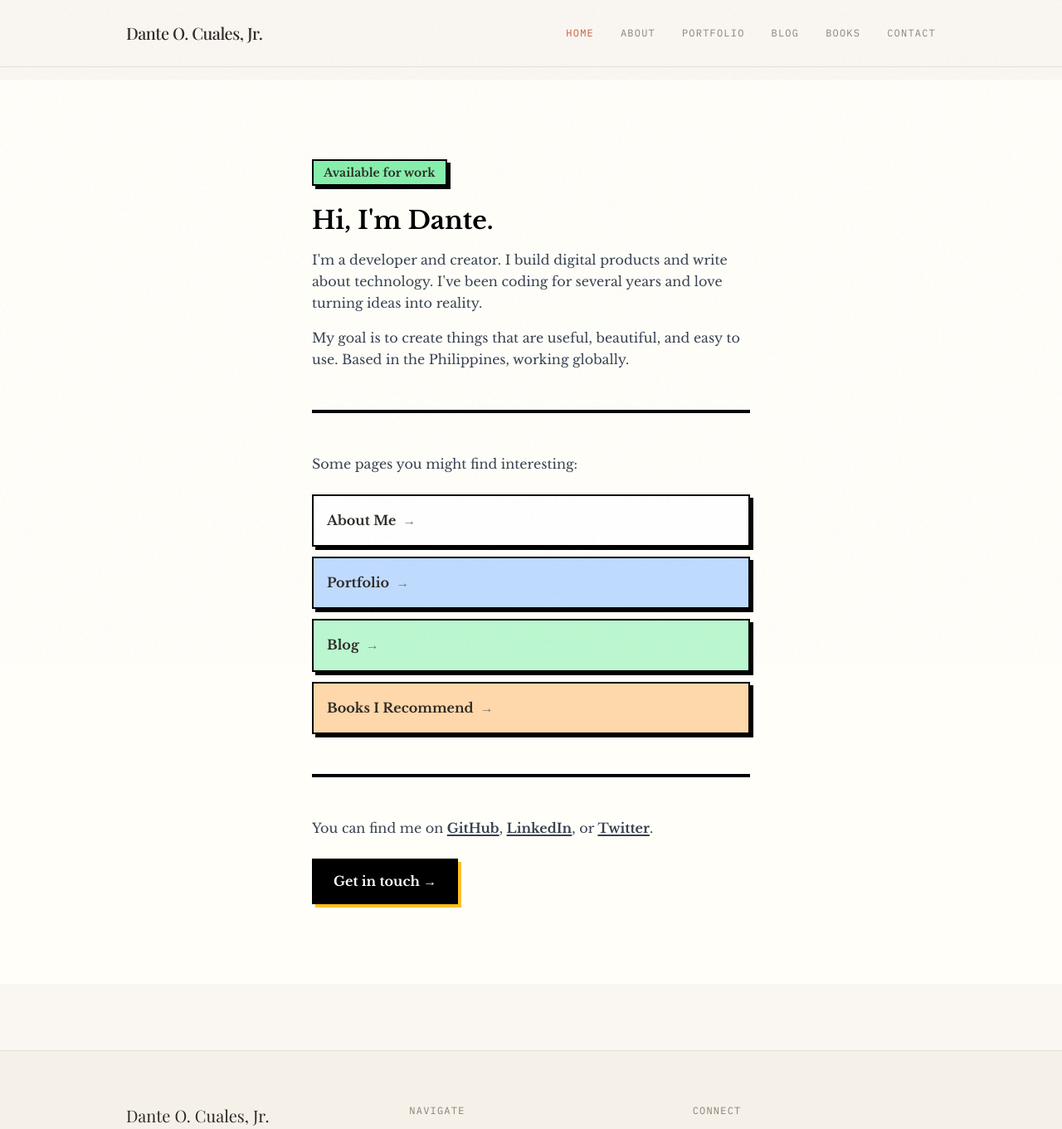
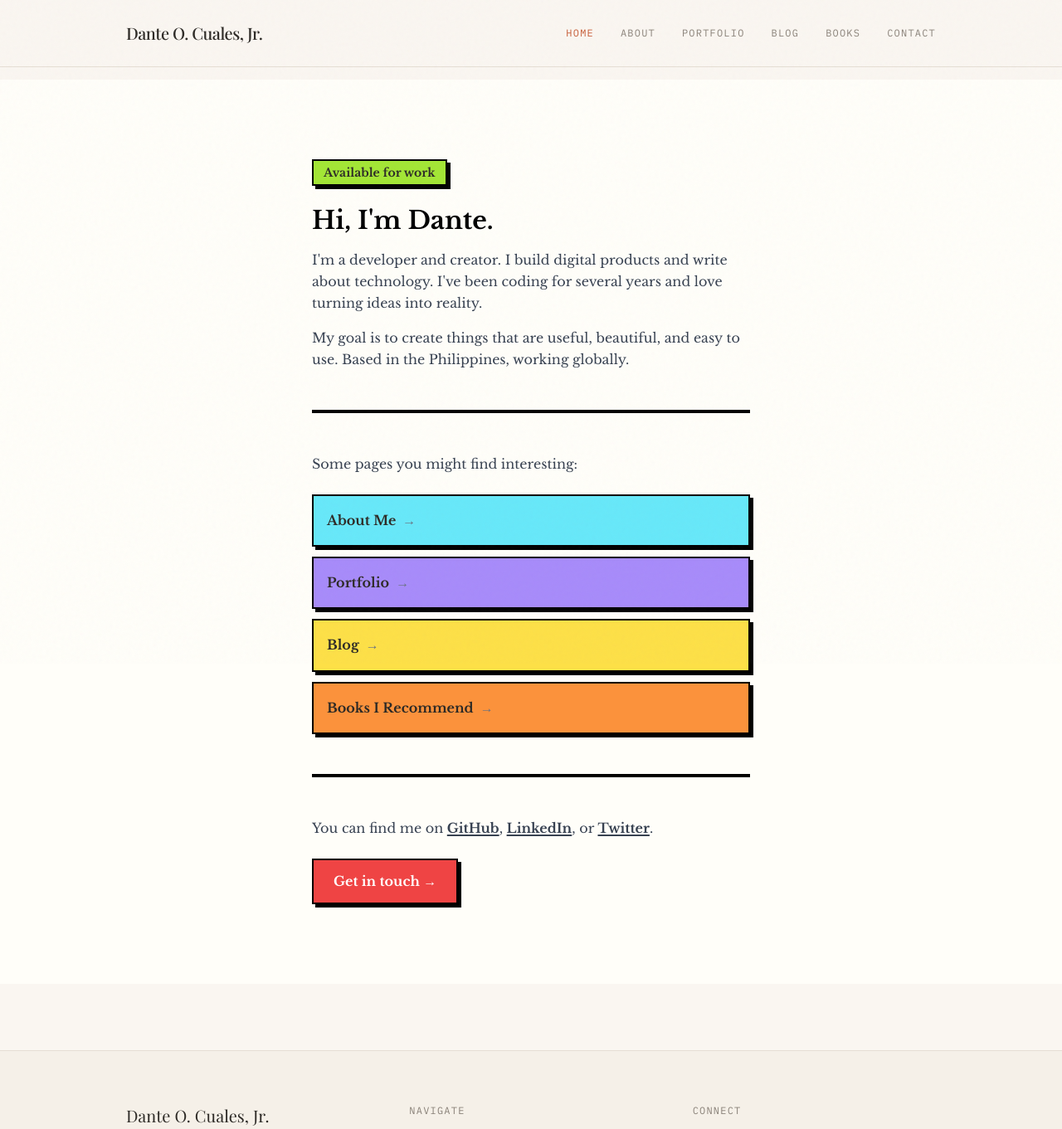
Before and after one commit to danteocualesjr/personal-website2, a Next.js app: page / in a window 1280 px wide. Shown: the top 1361 px of the page at 83% size. Built offline with nearby package versions, Linux system fonts and the light colour scheme; a web font is replaced by a local one.

Commit message:
trying a different ui

```diff
--- a/app/page.tsx
+++ b/app/page.tsx
@@ -6,7 +6,7 @@ export default function Home() {
       <main className="max-w-xl mx-auto px-6 py-16 md:py-24">
         {/* Introduction */}
         <section className="mb-12">
-          <div className="inline-block px-3 py-1 bg-green-300 border-2 border-black text-sm font-bold mb-6 shadow-[4px_4px_0px_0px_rgba(0,0,0,1)]">
+          <div className="inline-block px-3 py-1 bg-lime-400 border-2 border-black text-sm font-bold mb-6 shadow-[4px_4px_0px_0px_rgba(0,0,0,1)]">
             Available for work
           </div>
           <h1 className="text-3xl font-bold text-black mb-4">
@@ -30,28 +30,28 @@ export default function Home() {
           <div className="space-y-3">
             <Link
               href="/about"
-              className="block p-4 bg-white border-2 border-black shadow-[4px_4px_0px_0px_rgba(0,0,0,1)] hover:shadow-none hover:translate-x-1 hover:translate-y-1 transition-all"
+              className="block p-4 bg-cyan-300 border-2 border-black shadow-[4px_4px_0px_0px_rgba(0,0,0,1)] hover:shadow-none hover:translate-x-1 hover:translate-y-1 transition-all"
             >
               <span className="font-bold">About Me</span>
               <span className="text-gray-500 ml-2">→</span>
             </Link>
             <Link
               href="/portfolio"
-              className="block p-4 bg-blue-200 border-2 border-black shadow-[4px_4px_0px_0px_rgba(0,0,0,1)] hover:shadow-none hover:translate-x-1 hover:translate-y-1 transition-all"
+              className="block p-4 bg-violet-400 border-2 border-black shadow-[4px_4px_0px_0px_rgba(0,0,0,1)] hover:shadow-none hover:translate-x-1 hover:translate-y-1 transition-all"
             >
               <span className="font-bold">Portfolio</span>
               <span className="text-gray-500 ml-2">→</span>
             </Link>
             <Link
               href="/blog"
-              className="block p-4 bg-green-200 border-2 border-black shadow-[4px_4px_0px_0px_rgba(0,0,0,1)] hover:shadow-none hover:translate-x-1 hover:translate-y-1 transition-all"
+              className="block p-4 bg-yellow-300 border-2 border-black shadow-[4px_4px_0px_0px_rgba(0,0,0,1)] hover:shadow-none hover:translate-x-1 hover:translate-y-1 transition-all"
             >
               <span className="font-bold">Blog</span>
               <span className="text-gray-500 ml-2">→</span>
             </Link>
             <Link
               href="/books"
-              className="block p-4 bg-orange-200 border-2 border-black shadow-[4px_4px_0px_0px_rgba(0,0,0,1)] hover:shadow-none hover:translate-x-1 hover:translate-y-1 transition-all"
+              className="block p-4 bg-orange-400 border-2 border-black shadow-[4px_4px_0px_0px_rgba(0,0,0,1)] hover:shadow-none hover:translate-x-1 hover:translate-y-1 transition-all"
             >
               <span className="font-bold">Books I Recommend</span>
               <span className="text-gray-500 ml-2">→</span>
@@ -65,22 +65,22 @@ export default function Home() {
         <section>
           <p className="text-gray-700 leading-relaxed mb-6">
             You can find me on{' '}
-            <a href="https://github.com" target="_blank" rel="noopener noreferrer" className="font-bold underline decoration-2 underline-offset-2 hover:bg-yellow-300">
+            <a href="https://github.com" target="_blank" rel="noopener noreferrer" className="font-bold underline decoration-2 underline-offset-2 hover:bg-lime-400">
               GitHub
             </a>
             ,{' '}
-            <a href="https://linkedin.com" target="_blank" rel="noopener noreferrer" className="font-bold underline decoration-2 underline-offset-2 hover:bg-yellow-300">
+            <a href="https://linkedin.com" target="_blank" rel="noopener noreferrer" className="font-bold underline decoration-2 underline-offset-2 hover:bg-cyan-300">
               LinkedIn
             </a>
             , or{' '}
-            <a href="https://twitter.com" target="_blank" rel="noopener noreferrer" className="font-bold underline decoration-2 underline-offset-2 hover:bg-yellow-300">
+            <a href="https://twitter.com" target="_blank" rel="noopener noreferrer" className="font-bold underline decoration-2 underline-offset-2 hover:bg-violet-400">
               Twitter
             </a>
             .
           </p>
           <Link
             href="/contact"
-            className="inline-block px-6 py-3 bg-black text-white font-bold border-2 border-black shadow-[4px_4px_0px_0px_rgba(251,191,36,1)] hover:shadow-none hover:translate-x-1 hover:translate-y-1 transition-all"
+            className="inline-block px-6 py-3 bg-red-500 text-white font-bold border-2 border-black shadow-[4px_4px_0px_0px_rgba(0,0,0,1)] hover:shadow-none hover:translate-x-1 hover:translate-y-1 transition-all"
           >
             Get in touch →
           </Link>
```
